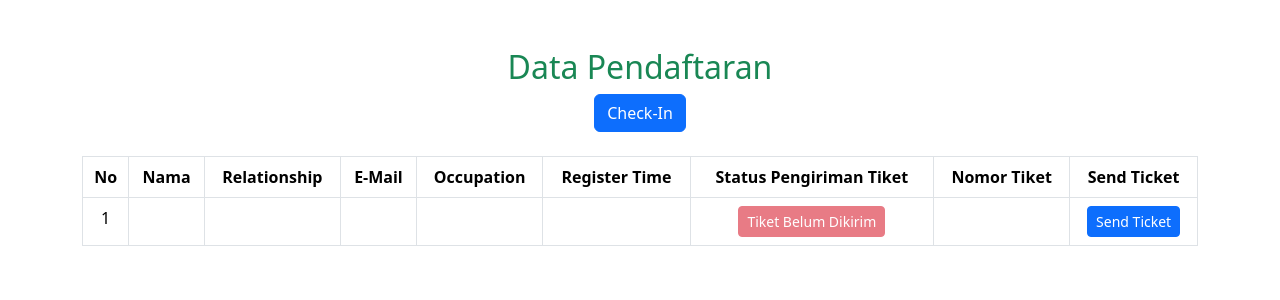
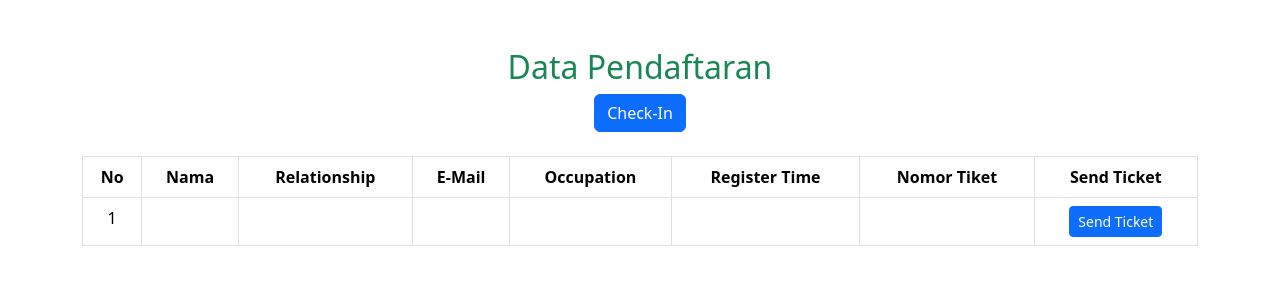
Before and after one commit to deniarifandi/emporium, a CodeIgniter 4 app: the page made by app/Views/admin.php in a window 1280 px wide. Shown: the top 300 px of the page. Run offline with PHP 8.4 and a stand-in for CodeIgniter, Linux system fonts and the light colour scheme; the template is opened without the code that fills it: most values are stand-ins (such as "Sample title", 1, 10 or a date in 2020); some libraries are stand-ins or nearby versions.

Commit message:
Update admin.php

```diff
--- a/app/Views/admin.php
+++ b/app/Views/admin.php
@@ -32,7 +32,7 @@
                   <th>Occupation</th>
 
                   <th>Register Time</th>
-                  <th>Status Pengiriman Tiket</th>
+
                   <th>Nomor Tiket</th>
                   <th>Send Ticket</th>
               </tr>
@@ -46,13 +46,7 @@
                   <td><?php echo $admin[$i]->email; ?></td>
                   <td><?php echo $admin[$i]->occupation; ?></td>
                   <td><?php echo $admin[$i]->timestamp; ?></td>
-                  <td><?php
-                  if ($admin[$i]->flag_tiket == 0) {
-                    ?><button class="btn btn-sm btn-danger" disabled>Tiket Belum Dikirim</button><?php
-                  }else{
-                    ?><button class="btn btn-sm btn-success" disabled>Tiket Sudah Dikirim</button><?php
-                  }
-                  ?></td>
+
                   <td><?php echo $admin[$i]->ticket_no; ?></td>
                   <td><a class="btn btn-sm btn-primary" href="<?php echo base_url()?>resend_ticket?nama=<?php echo $admin[$i]->nama; ?>&email=<?php echo $admin[$i]->email?>&no_tiket=<?php echo $admin[$i]->ticket_no ?>">Send Ticket</a></td>
                 </tr>
```
